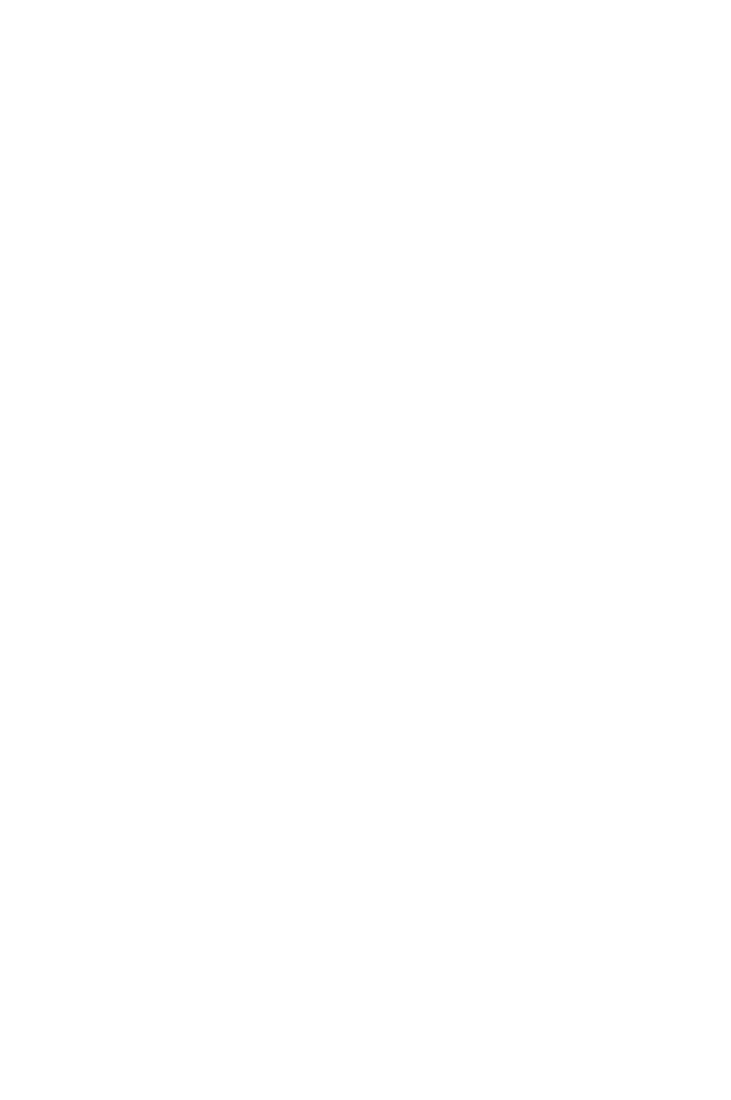
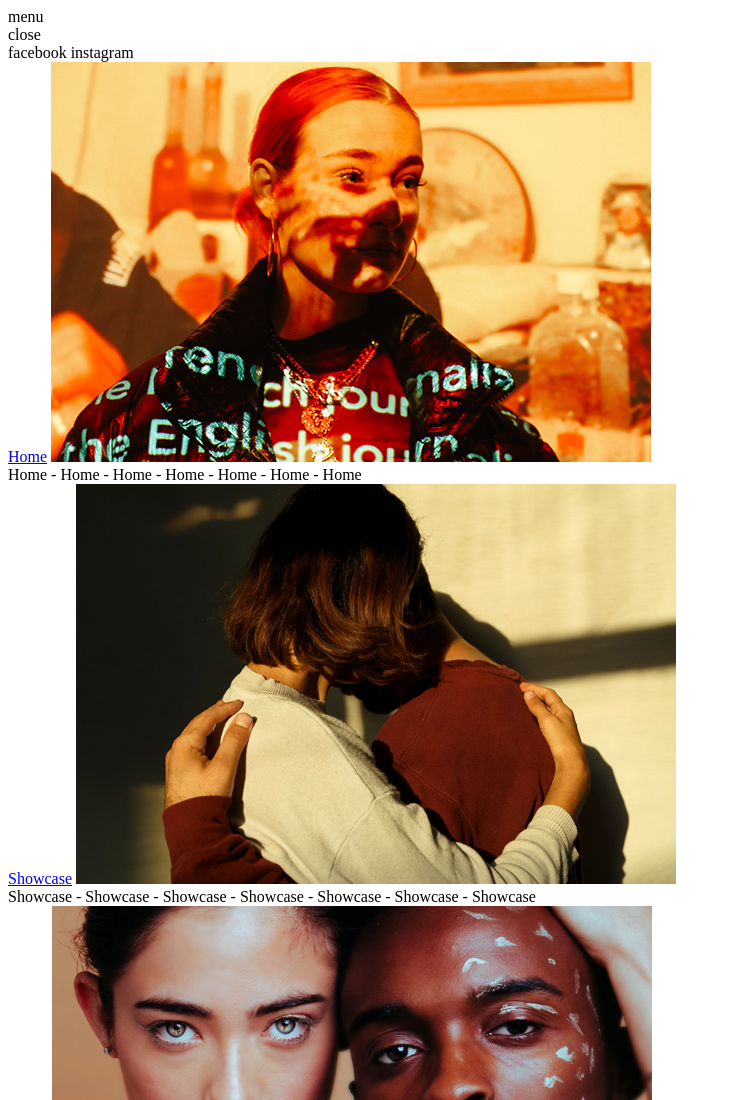
Before and after one commit to perezsergioace/fullscreen-overlay-responsive-navigation-menu-css-marquee-animation, a plain HTML site: page index.html in a window 1280 px wide. Shown: the top 1100 px of the page, without its empty margins (0-731 px from the left). Before the commit the page ends 800 px from the top, so only its background shows below. Drawn offline with Linux system fonts and the light colour scheme.

Commit message:
finished adding html code

```diff
--- a/index.html
+++ b/index.html
@@ -5,10 +5,56 @@
     <meta charset="UTF-8">
     <meta http-equiv="X-UA-Compatible" content="IE=edge">
     <meta name="viewport" content="width=device-width, initial-scale=1.0">
-    <title>Document</title>
+    <title>Fullscreen Overlay Responsive Navigation Menu Using GSAP</title>
 </head>
 
 <body>
+    <div class="menu-open">menu</div>
+    <div class="nav-container">
+        <div class="menu-close">close</div>
+        <div class="socials">
+            <span>facebook</span>
+            <span>instagram</span>
+        </div>
+        <nav class="menu">
+            <div class="menu__item">
+                <a href="#" class="menu__item-link">Home</a>
+                <img src="./Images/menu-img-one.jpg" alt="" class="menu__item-img">
+                <div class="marquee">
+                    <div class="marquee__inner">
+                        <span>Home - Home - Home - Home - Home - Home - Home</span>
+                    </div>
+                </div>
+            </div>
+            <div class="menu__item">
+                <a href="#" class="menu__item-link">Showcase</a>
+                <img src="./Images/menu-img-two.jpg" alt="" class="menu__item-img">
+                <div class="marquee">
+                    <div class="marquee__inner">
+                        <span>Showcase - Showcase - Showcase - Showcase - Showcase - Showcase - Showcase</span>
+                    </div>
+                </div>
+            </div>
+            <div class="menu__item">
+                <a href="#" class="menu__item-link">About</a>
+                <img src="./Images/menu-img-three.jpg" alt="" class="menu__item-img">
+                <div class="marquee">
+                    <div class="marquee__inner">
+                        <span>About - About - About - About - About - About - About</span>
+                    </div>
+                </div>
+            </div>
+            <div class="menu__item">
+                <a href="#" class="menu__item-link">Contact</a>
+                <img src="./Images/menu-img-four.jpg" alt="" class="menu__item-img">
+                <div class="marquee">
+                    <div class="marquee__inner">
+                        <span>Contact - Contact - Contact - Contact - Contact - Contact - Contact</span>
+                    </div>
+                </div>
+            </div>
+        </nav>
+    </div>
 
 </body>
 
```
